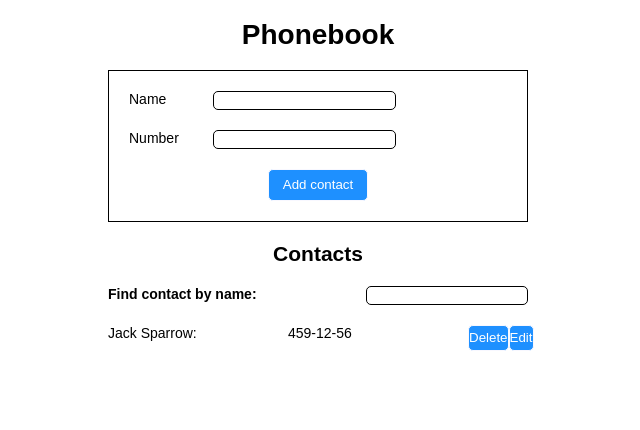
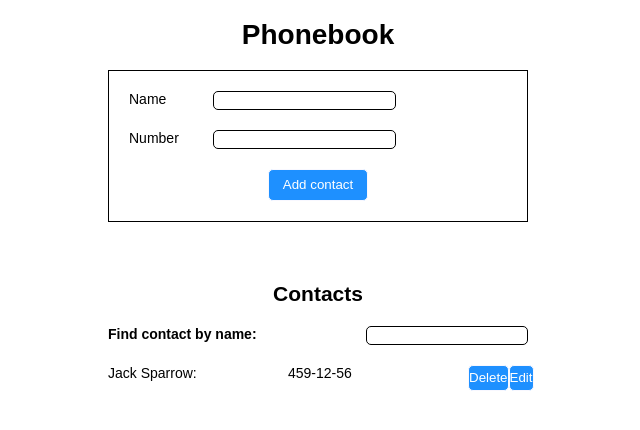
Before and after one commit to malyshkoserhii/goit-react-hw-07-phonebook, a React (Create React App) app: page / in a window 1280 px wide. Shown: the top 430 px of the page, without its empty margins (322-962 px from the left). Built offline with nearby package versions, Linux system fonts and the light colour scheme; data requests are answered from the project's data file.

Commit message:
loader has been added

```diff
--- a/package.json
+++ b/package.json
@@ -13,6 +13,7 @@
     "prop-types": "^15.7.2",
     "react": "^17.0.1",
     "react-dom": "^17.0.1",
+    "react-loader-spinner": "^4.0.0",
     "react-redux": "^7.2.2",
     "react-scripts": "4.0.1",
     "redux": "^4.0.5",
--- a/src/components/ContactForm/ContactForm.js
+++ b/src/components/ContactForm/ContactForm.js
@@ -2,6 +2,7 @@ import { useState } from 'react';
 import { useSelector, useDispatch } from 'react-redux';
 import PropTypes from 'prop-types';
 import shortid from 'shortid';
+import Loader from 'react-loader-spinner';
 import * as contactsOperations from '../../redux/contacts-operations';
 import s from './ContactForm.module.css';
 
@@ -12,6 +13,7 @@ const ContactForm = () => {
   const dispatch = useDispatch();
 
   const contacts = useSelector(state => state.phonebook.items);
+  const isLoading = useSelector(state => state.phonebook.loading);
 
   const nameInputId = shortid.generate();
   const phoneNumberId = shortid.generate();
@@ -96,6 +98,17 @@ const ContactForm = () => {
           Add contact
         </button>
       </form>
+      <div className={s.loaderWrapper}>
+        {isLoading && (
+          <Loader
+            type="ThreeDots"
+            color="#00BFFF"
+            height={60}
+            width={60}
+            timeout={2000}
+          />
+        )}
+      </div>
     </>
   );
 };
--- a/src/components/ContactForm/ContactForm.module.css
+++ b/src/components/ContactForm/ContactForm.module.css
@@ -3,7 +3,7 @@
 }
 
 .form {
-  margin: 0 auto 20px;
+  margin: 0 auto;
   padding: 20px;
   display: flex;
   flex-direction: column;
@@ -39,6 +39,12 @@
   outline: none;
 }
 
+.loaderWrapper {
+  margin: 0 auto;
+  height: 60px;
+  width: 60px;
+}
+
 @media screen and (min-width: 768px) {
   .form {
     width: 420px;
--- a/src/redux/actions.js
+++ b/src/redux/actions.js
@@ -1,4 +1,3 @@
-// import { v4 as uuidv4 } from 'uuid';
 import { createAction } from '@reduxjs/toolkit';
 
 export const fetchContactsRequest = createAction(
--- a/src/redux/contacts-operations.js
+++ b/src/redux/contacts-operations.js
@@ -33,6 +33,8 @@ export const deleteContact = contactId => dispatch => {
 };
 
 export const editContact = contact => dispatch => {
+  dispatch(actions.editContactRequest());
+
   axios
     .patch(`/contacts/${contact.id}`, contact)
     .then(() => dispatch(actions.editContactSuccess(contact)))
--- a/src/redux/reducer.js
+++ b/src/redux/reducer.js
@@ -10,8 +10,10 @@ import {
   fetchContactsRequest,
   fetchContactsSuccess,
   fetchContactsError,
+  editContactRequest,
+  editContactSuccess,
+  editContactError,
   changeFilter,
-  editContactSuccess,
 } from './actions';
 
 const items = createReducer([], {
@@ -36,6 +38,9 @@ const loading = createReducer(false, {
   [addContactError]: () => false,
   [deleteContactRequest]: () => true,
   [deleteContactError]: () => false,
+  [editContactRequest]: () => true,
+  [editContactSuccess]: () => false,
+  [editContactError]: () => false,
 });
 
 export default combineReducers({
```
Also changed, not shown: 1 other file (tests, documents, lock files or other folders).
